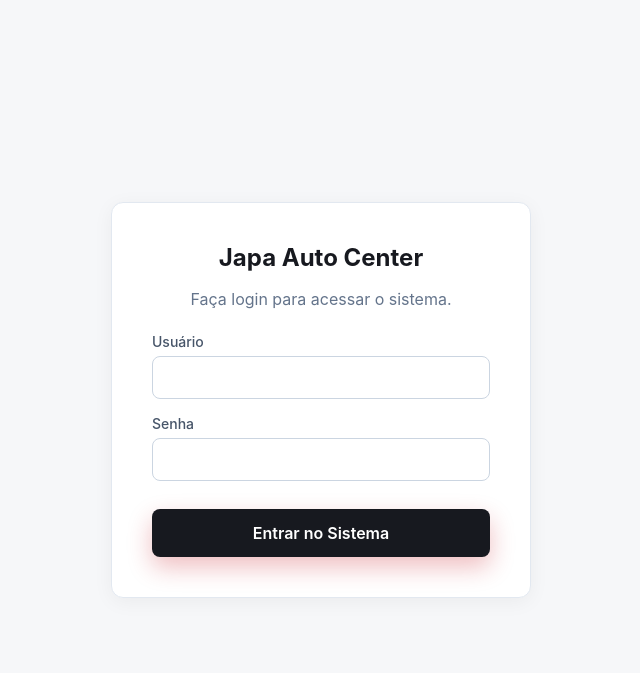
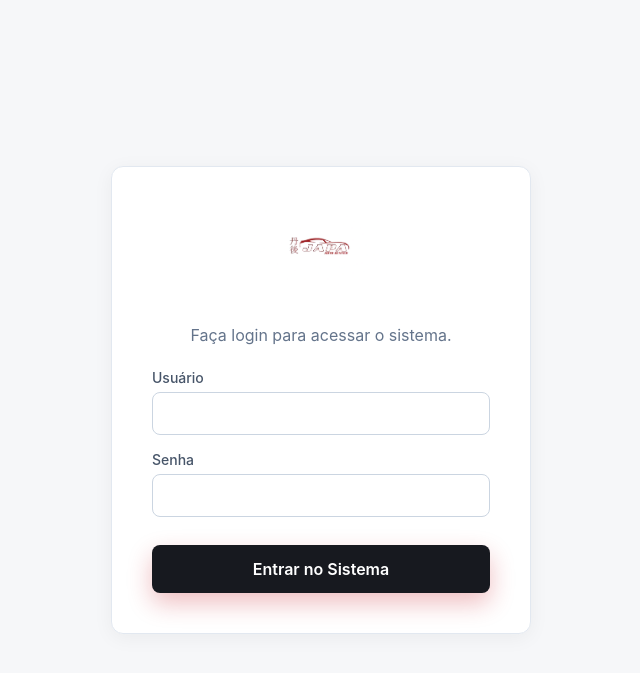
Before and after one commit to lsanzz/ERP-Auto-Center, a Flask app: page /login in a window 1280 px wide. Shown: the top 673 px of the page, without its empty margins (319-959 px from the left). Run offline with Flask 3, Linux system fonts and the light colour scheme; some libraries are stand-ins or nearby versions.

Commit message:
style: substitui textos vermelhos no login por tons neutros/azuis e adiciona logo e favicon

```diff
--- a/app/templates/auth/login.html
+++ b/app/templates/auth/login.html
@@ -4,7 +4,8 @@
   <meta charset="UTF-8">
   <meta name="viewport" content="width=device-width, initial-scale=1.0">
   <title>Login · {{ system_settings.company_name }}</title>
-  <link rel="stylesheet" href="{{ url_for('static', filename='styles.css') }}?v=2">
+  <link rel="icon" type="image/png" href="{{ url_for('static', filename='logo.png') }}">
+  <link rel="stylesheet" href="{{ url_for('static', filename='styles.css') }}?v=3">
   <style>
     /* Forçar estilos do login para ignorar cache antigo do CSS */
     .login-body {
@@ -21,17 +22,27 @@
       padding: 40px !important;
       box-shadow: 0 4px 20px rgba(0, 0, 0, 0.05) !important;
       color: #17191f !important;
+      display: flex;
+      flex-direction: column;
+      align-items: center;
+    }
+    .login-logo {
+      width: 140px;
+      height: auto;
+      margin-bottom: 24px;
     }
     .login-card h1 {
       margin-top: 0;
       color: #17191f !important;
       font-size: 24px;
       text-align: center;
+      margin-bottom: 8px;
     }
     .login-card p {
       color: #64748b !important;
       text-align: center;
       margin-bottom: 24px;
+      width: 100%;
     }
     .login-card label {
       display: grid;
@@ -39,6 +50,11 @@
       color: #475569 !important;
       font-size: 14px;
       font-weight: 500;
+      width: 100%;
+      text-align: left;
+    }
+    .login-card form {
+      width: 100%;
     }
     .login-card input {
       width: 100%;
@@ -50,8 +66,8 @@
       transition: all 0.2s;
     }
     .login-card input:focus {
-      border-color: #f04452 !important;
-      box-shadow: 0 0 0 3px rgba(240,68,82,0.1) !important;
+      border-color: #3b82f6 !important;
+      box-shadow: 0 0 0 3px rgba(59,130,246,0.1) !important;
       outline: none;
     }
     .login-card button {
@@ -73,12 +89,12 @@
 </head>
 <body class="login-body">
   <div class="login-card">
-    <h1>{{ system_settings.company_name }}</h1>
+    <img src="{{ url_for('static', filename='logo.png') }}" alt="{{ system_settings.company_name }}" class="login-logo">
     <p>Faça login para acessar o sistema.</p>
     {% with messages = get_flashed_messages(with_categories=true) %}
       {% if messages %}
         {% for category, message in messages %}
-        <div class="flash {{ category }}" style="background: #fee2e2; color: #b91c1c; border-color: #fca5a5; padding: 12px; border-radius: 8px; margin-bottom: 16px; font-size: 14px; text-align: center;">
+        <div class="flash {{ category }}" style="background: #f1f5f9; color: #334155; border: 1px solid #e2e8f0; padding: 12px; border-radius: 8px; margin-bottom: 16px; font-size: 14px; text-align: center; width: 100%;">
           {{ message }}
         </div>
         {% endfor %}
--- a/app/templates/base.html
+++ b/app/templates/base.html
@@ -4,6 +4,7 @@
   <meta charset="UTF-8">
   <meta name="viewport" content="width=device-width, initial-scale=1.0">
   <title>{{ system_settings.company_name }}{% block page_title %}{% endblock %}</title>
+  <link rel="icon" type="image/png" href="{{ url_for('static', filename='logo.png') }}">
   <link rel="preconnect" href="https://fonts.googleapis.com">
   <link rel="preconnect" href="https://fonts.gstatic.com" crossorigin>
   <!-- Inter para corpo/UI e Space Grotesk substituindo PolySans (neo-grotesque 400) -->
```
Also changed, not shown: app/static/logo.png (added).
